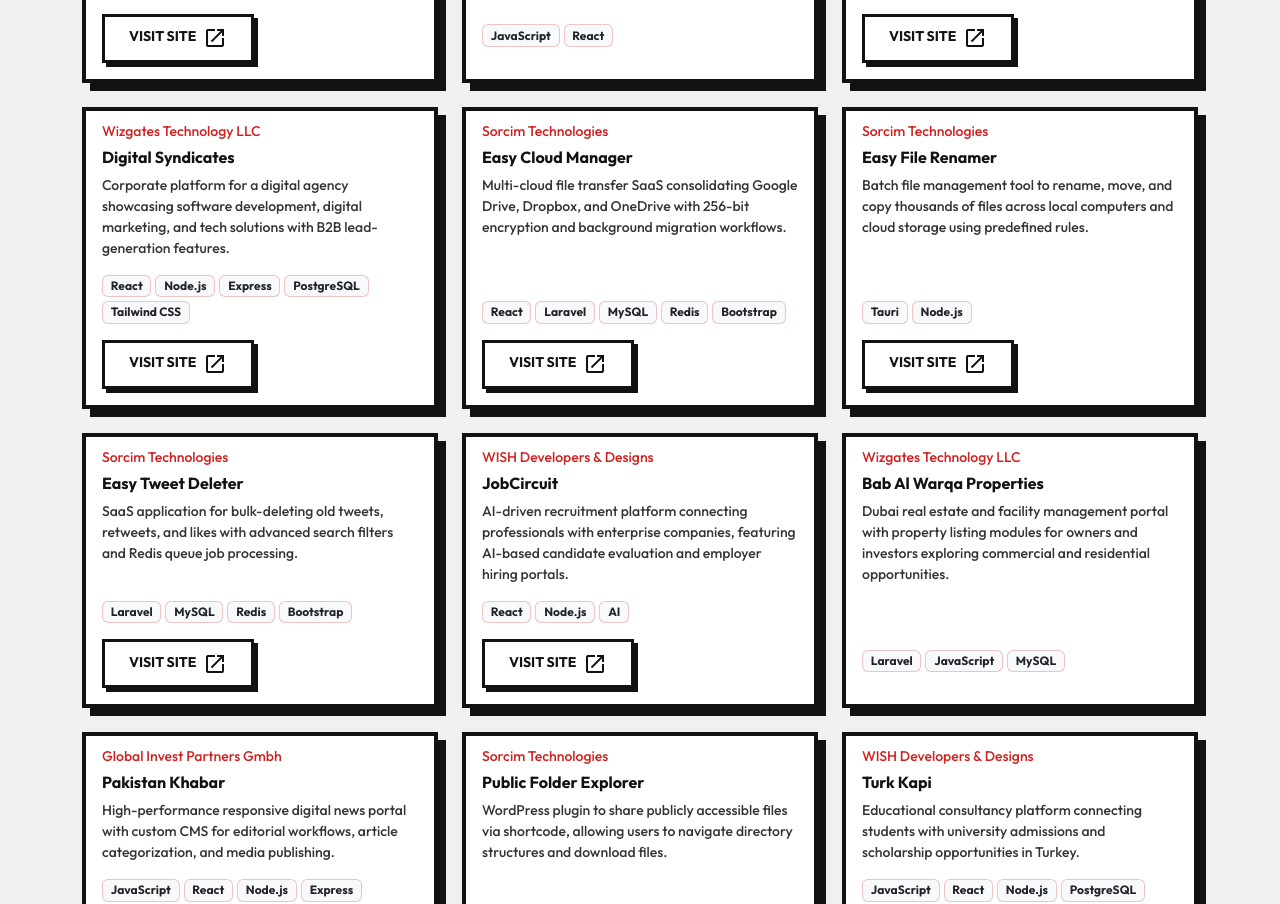
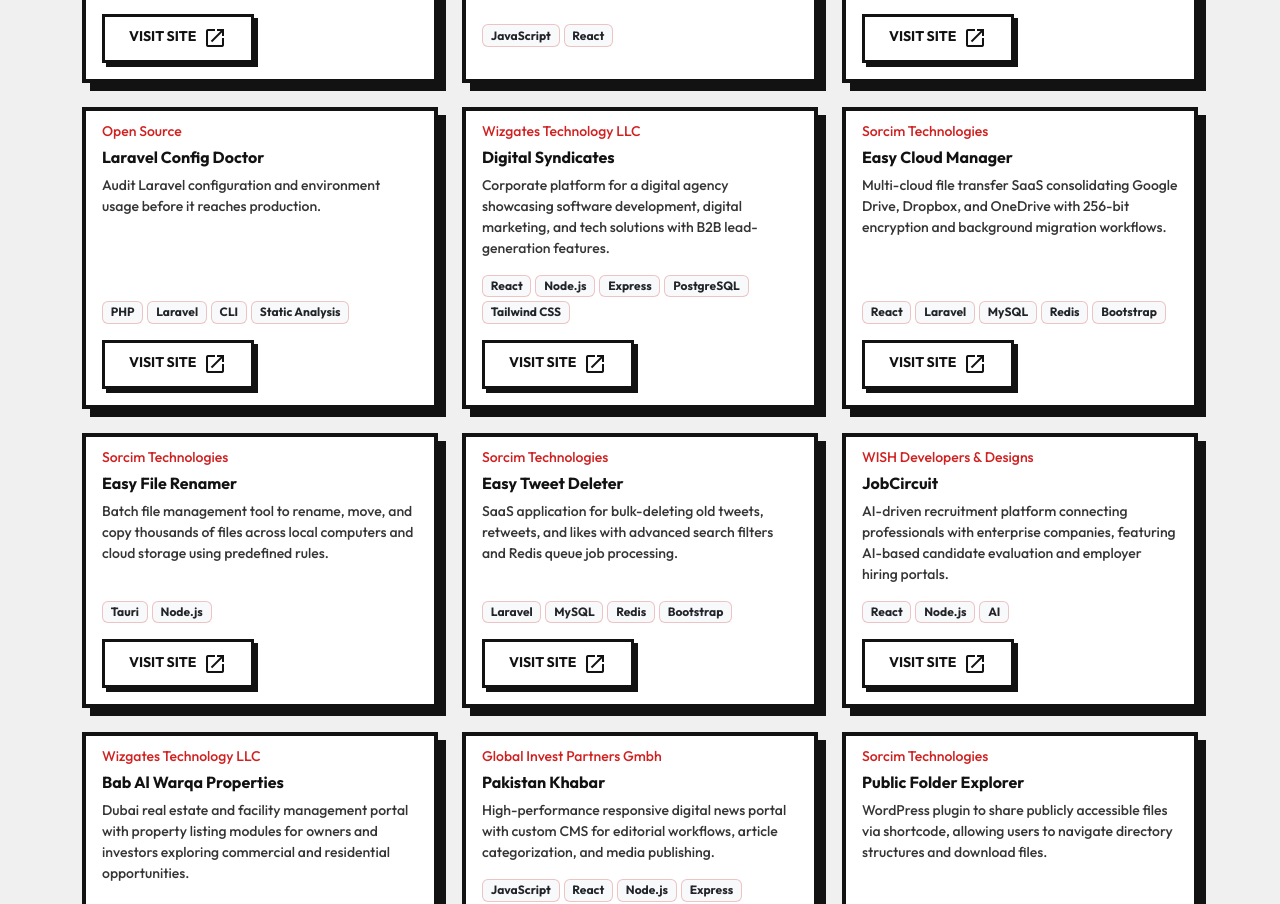
Before and after one commit to waqas-yousaf/waqas-yousaf.github.io, a React (Vite) app: page /portfolio in a window 1280 px wide. Shown: the part 913-1817 px from the top of the page. Built offline with nearby package versions, Linux system fonts and the light colour scheme.

Commit message:
Added config doctor

```diff
--- a/src/components/sections/CompaniesCarousel.jsx
+++ b/src/components/sections/CompaniesCarousel.jsx
@@ -20,7 +20,7 @@
         </div>
       </Container>
 
-      <div className="companies-carousel-wrap py-4">
+      <div className="companies-carousel-wrap py-2">
         <LogoLoop
           logos={logoItems}
           speed={50}
--- a/src/data/packages.js
+++ b/src/data/packages.js
@@ -17,4 +17,12 @@
     composerPackage: 'waqas-yousaf/dullahan',
     techStack: ['PHP', 'Laravel', 'Blade', 'Quill Editor', 'Headless API'],
   },
+  {
+    id: 'laravel-config-doctor',
+    name: 'waqas-yousaf/laravel-config-doctor',
+    title: 'Laravel Config Doctor',
+    githubUrl: 'https://github.com/waqas-yousaf/laravel-config-doctor',
+    composerPackage: 'waqas-yousaf/laravel-config-doctor',
+    techStack: ['PHP', 'Laravel', 'CLI', 'Static Analysis'],
+  },
 ];
--- a/src/data/projects.js
+++ b/src/data/projects.js
@@ -50,6 +50,15 @@
       'Lightweight, high-performance, and feature-rich Laravel Headless CMS & Editorial Blog Package.',
     techStack: ['PHP', 'Laravel', 'Blade', 'Quill Editor', 'Headless API'],
     url: 'https://github.com/waqas-yousaf/dullahan',
+  },
+  {
+    id: 'laravel-config-doctor',
+    title: 'Laravel Config Doctor',
+    association: 'Open Source',
+    description:
+      'Audit Laravel configuration and environment usage before it reaches production.',
+    techStack: ['PHP', 'Laravel', 'CLI', 'Static Analysis'],
+    url: 'https://github.com/waqas-yousaf/laravel-config-doctor',
   },
   {
     id: 'digital-syndicates',
--- a/src/locales/de/index.js
+++ b/src/locales/de/index.js
@@ -1547,6 +1547,10 @@
           title: 'Dullahan',
           description: 'Leichtgewichtiges, leistungsstarkes und funktionsreiches Laravel Headless CMS & Editorial Blog-Paket.',
         },
+        'laravel-config-doctor': {
+          title: 'Laravel Config Doctor',
+          description: 'Auditieren Sie die Laravel-Konfiguration und die Verwendung von Umgebungsvariablen, bevor sie in die Produktion gelangen.',
+        },
         'digital-syndicates': {
           title: 'Digital Syndicates',
           description:
@@ -1798,7 +1802,7 @@
     packages: {
       seoTitle: 'Open-Source-Packages | {{name}}',
       seoDescription: 'Entdecken Sie Open-Source-Laravel-, PHP- und JavaScript-Pakete von {{name}}.',
-      seoKeywords: 'Open Source, Laravel Package, Headless CMS, Dullahan, PHP Paket, GitHub',
+      seoKeywords: 'Open Source, Laravel Package, Headless CMS, Dullahan, PHP Paket, GitHub, Laravel-Config-Doctor, Config Doctor',
       eyebrow: 'Open Source',
       heading: 'Open-Source-Pakete',
       headingHighlight: 'Pakete',
@@ -1819,6 +1823,18 @@
             'Dynamische XML-Sitemap mit automatischer Aktualisierung in Echtzeit',
             'Flexible Darstellung über vorgefertigte Laravel Blade-Komponenten'
           ]
+        },
+        'laravel-config-doctor': {
+          tagline: 'Auditieren Sie die Laravel-Konfiguration und die Verwendung von Umgebungsvariablen, bevor sie in die Produktion gelangen.',
+          description: 'Laravel Config Doctor auditiert die Verwendung von Umgebungsvariablen, die Konfigurationssicherheit und die Integrität der Umgebung Ihrer Laravel-Anwendung, bevor Sie diese in die Produktion deployen. Es scannt Ihre Codebasis nach env()-Aufrufen außerhalb von Konfigurationsdateien, erkennt comittete Secrets und überprüft die Sicherheit der Umgebungstreiber.',
+          features: [
+            'AST-ähnliches Parsing ausgewogener Klammern für verschachtelte env()-Hilfsaufrufe',
+            'Erkennung comitteter Secrets in Umgebungsvariablen-Templates (wie .env.example)',
+            'Integritätsprüfung der Umgebung mit Warnungen bei fehlenden Schlüsseln in der .env',
+            'Sicherheitsprüfungen der Treiber für Sync-Queues, Array-Caches, Log-Mailer oder lokalen Speicher',
+            'Config-Cache-Diffing zur Erkennung von Unterschieden zwischen geladenen und gecachten Konfigurationen',
+            'CI-fähige Exit-Codes und JSON-Formatierungsoptionen für Pipeline-Integrationen'
+          ]
         }
       }
     },
--- a/src/locales/en/index.js
+++ b/src/locales/en/index.js
@@ -1512,6 +1512,10 @@
           title: 'Dullahan',
           description: 'Lightweight, high-performance, and feature-rich Laravel Headless CMS & Editorial Blog Package.',
         },
+        'laravel-config-doctor': {
+          title: 'Laravel Config Doctor',
+          description: 'Audit Laravel configuration and environment usage before it reaches production.',
+        },
         'digital-syndicates': {
           title: 'Digital Syndicates',
           description: 'Corporate platform for a digital agency showcasing software development, digital marketing, and tech solutions with B2B lead-generation features.',
@@ -1725,7 +1729,7 @@
     packages: {
       seoTitle: 'Open Source Packages | {{name}}',
       seoDescription: 'Explore open-source Laravel, PHP, and JavaScript packages by {{name}}.',
-      seoKeywords: 'open source, laravel package, headless cms, dullahan, php package, github',
+      seoKeywords: 'open source, laravel package, headless cms, dullahan, php package, github, laravel-config-doctor, config doctor',
       eyebrow: 'Open Source',
       heading: 'Open Source Packages',
       headingHighlight: 'Packages',
@@ -1746,6 +1750,18 @@
             'Dynamic XML sitemap auto-updating in real-time',
             'Flexible rendering via pre-built Laravel Blade components'
           ]
+        },
+        'laravel-config-doctor': {
+          tagline: 'Audit Laravel configuration and environment usage before it reaches production.',
+          description: 'Laravel Config Doctor audits your Laravel application\'s environment variable usage, config safety, and environment integrity before you deploy to production. It scans your codebase for env() calls outside config files, detects committed secrets, and verifies environment driver security.',
+          features: [
+            'AST-like Balanced Parenthesis Parsing for nested env() helper calls',
+            'Committed Secret Detection in environment templates (like .env.example)',
+            'Environment Integrity Verification warning if keys are missing from .env',
+            'Driver Security Checks for sync queues, array cache, log mailers, or local storage',
+            'Config Cache Diffing to identify changes between loaded and cached configs',
+            'CI-ready exit codes and JSON formatting options for pipeline integrations'
+          ]
         }
       }
     },
```
